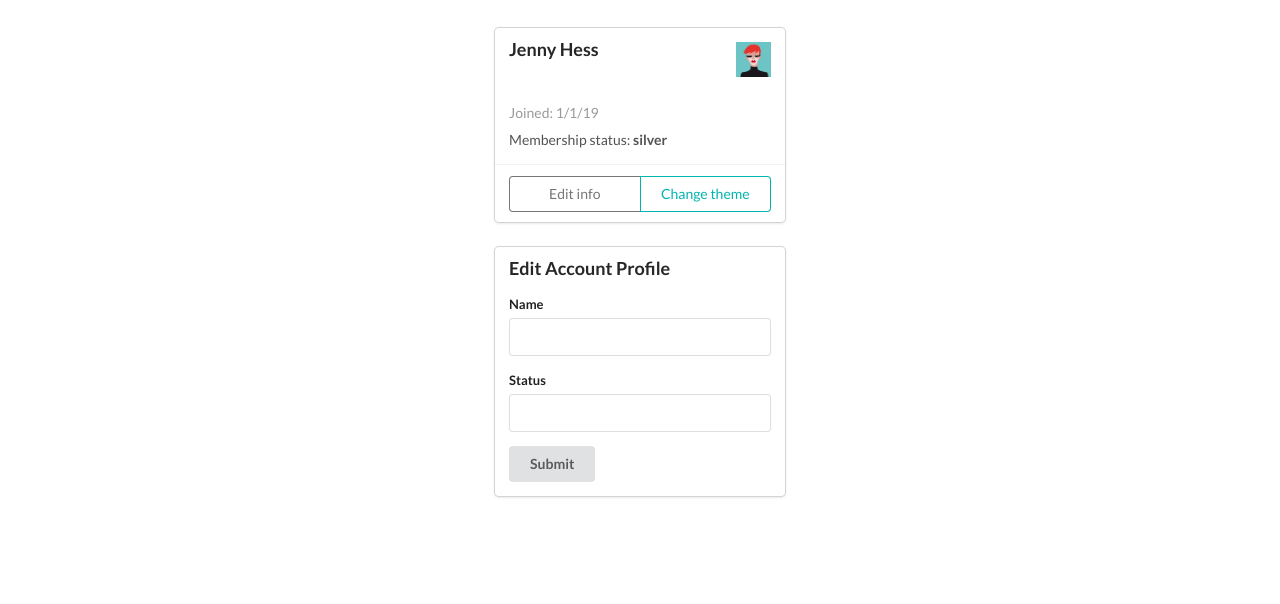
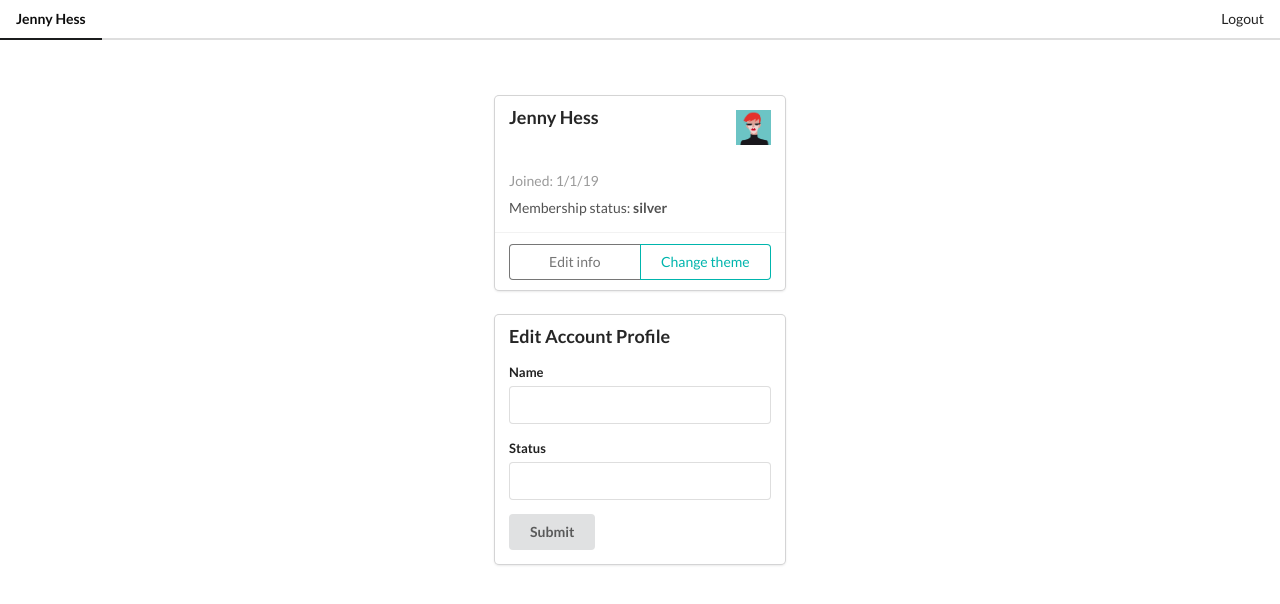
Before and after one commit to ka1130/React-Context-Playground, a React (Create React App) app in the folder account-profiles/: page / in a window 1280 px wide. Shown: the top 604 px of the page. Built offline with nearby package versions, Linux system fonts and the light colour scheme.

Commit message:
Add top menu

```diff
--- a/account-profiles/public/styles.css
+++ b/account-profiles/public/styles.css
@@ -1,5 +1,5 @@
 .app-container, .cards  {
-  margin-top: 2rem;
+  margin-top: 4rem;
   display: flex;
   flex-direction: column;
   align-items: center;
--- a/account-profiles/src/components/App.js
+++ b/account-profiles/src/components/App.js
@@ -1,16 +1,20 @@
 import React, { Component } from 'react';
 import AccountCard from 'components/AccountCard';
 import AccountEdit from 'components/AccountEdit';
+import Menu from 'components/Menu';
 
 class App extends Component {
   render() {
     return (
-      <div className="main ui container app-container">
+      <>
+      <Menu />
+      <div className="ui container app-container">
         <div className="ui cards">
           <AccountCard />
           <AccountEdit />
         </div>
       </div>
+      </>
     );
   }
 }
--- /dev/null
+++ b/account-profiles/src/components/Menu.js
@@ -0,0 +1,14 @@
+import React from 'react';
+
+const Menu = props => {
+  return (
+    <div className="ui secondary pointing menu">
+      <a className="active item" href="/">Jenny Hess</a>
+      <div className="right menu">
+        <a className="item" href="/">Logout</a>
+      </div>
+    </div>
+  );
+};
+
+export default Menu;
```
